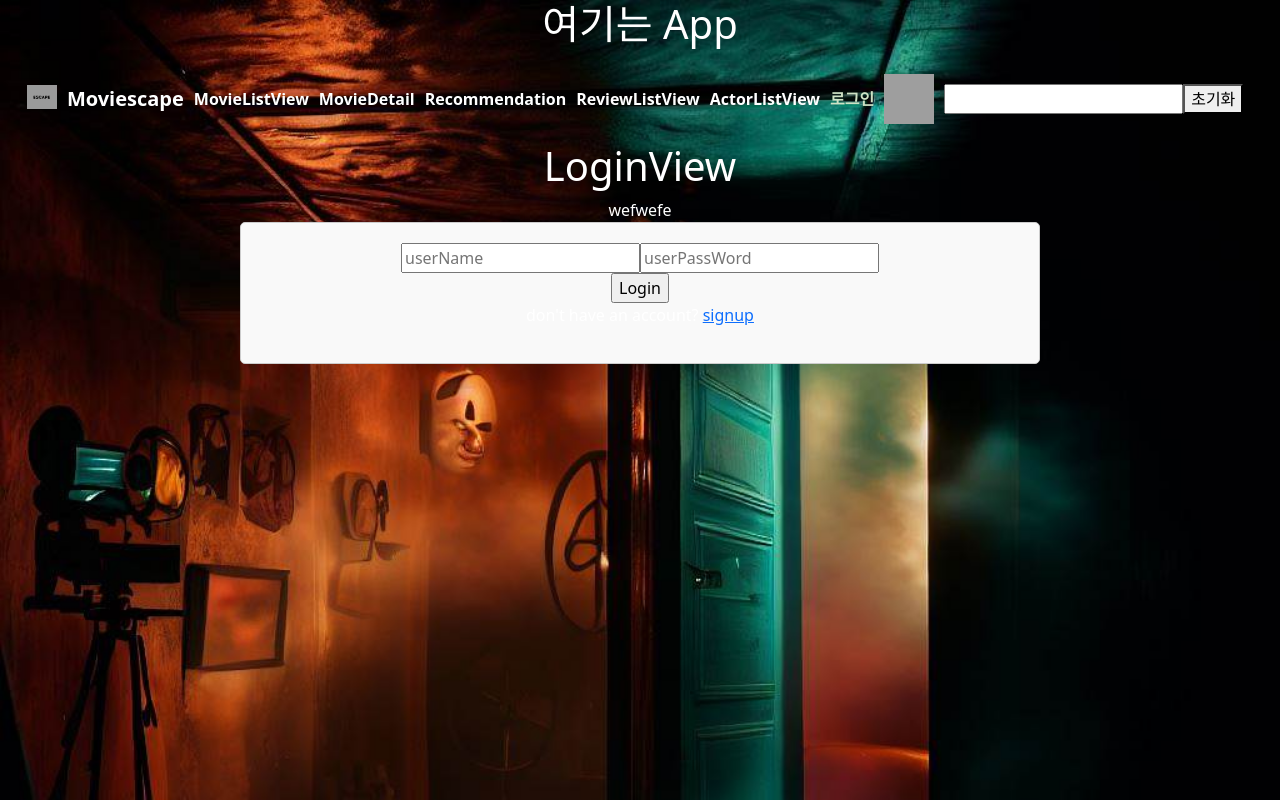
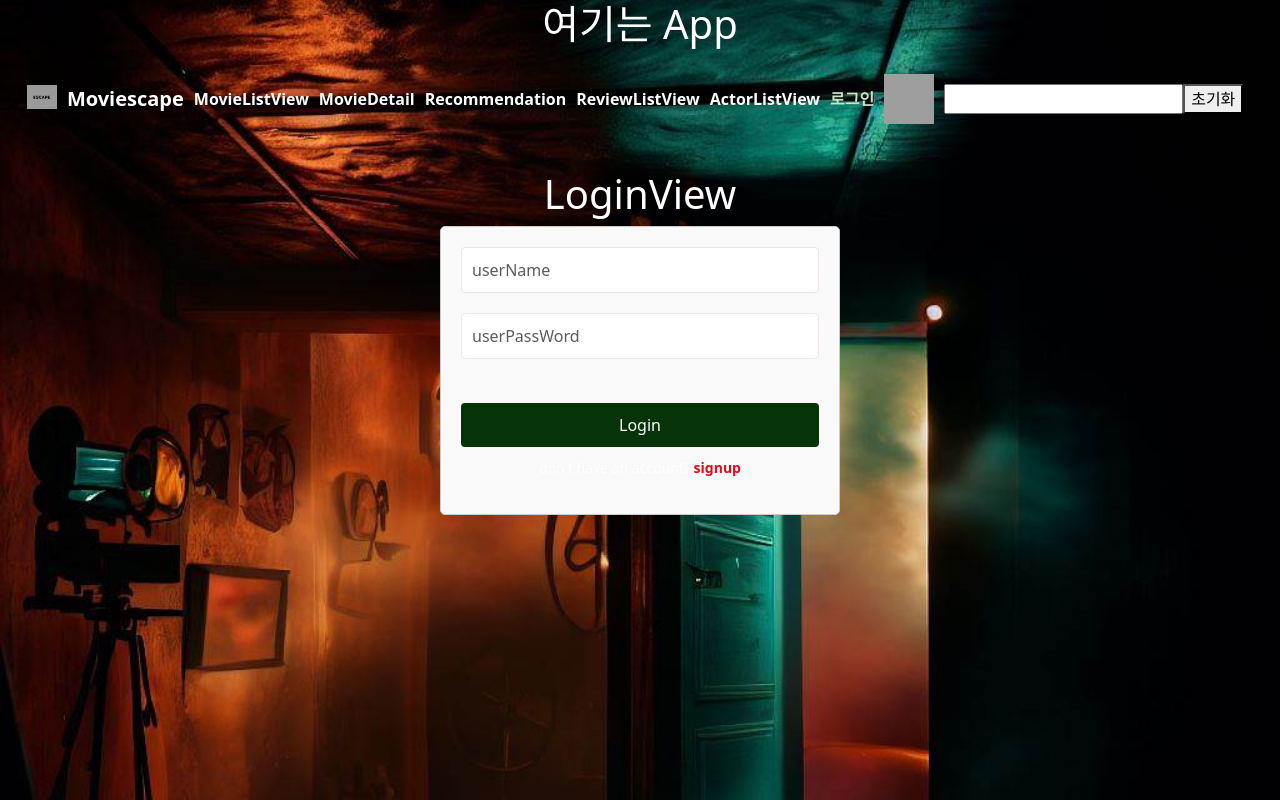
Before and after one commit to tsmich926/SSAFYPJT_MOVIErecommend, a Vue app in the folder moviescape_frontend/: page /LoginView in a window 1280 px wide. Built offline with nearby package versions, Linux system fonts and the light colour scheme; grey boxes are pictures that could not be loaded.

Commit message:
무비, 디렉터, 액터, 리뷰 수정 분기점(05.22.[AM 10])

```diff
--- a/moviescape_frontend/src/components/HumanListItems.vue
+++ b/moviescape_frontend/src/components/HumanListItems.vue
@@ -1,8 +1,8 @@
 <template>
-  <div>
+  <div class="row">
     <h1>HumanListItems</h1>
-      <div v-for="actor in ITEMactors" :key="actor.pk" >
-        <HumanCard :CARDactor="actor"/>
+      <div class="col" v-for="human in ITEMhumans" :key="human.pk" >
+        <HumanCard :CARDhuman="human"/>
       </div>
   </div>
 </template>
@@ -17,7 +17,7 @@ export default {
   },
 
   props:{
-    ITEMactors:Array
+    ITEMhumans:Array
   },
   methods:{
 
--- a/moviescape_frontend/src/views/Account/LoginView.vue
+++ b/moviescape_frontend/src/views/Account/LoginView.vue
@@ -1,20 +1,22 @@
 <template>
-  <div>
+  <div class="login-view">
     <h1>LoginView</h1>
-    wefwefe
     <div class="userloginbox">
       <form v-on:submit.prevent="LogIn">
-        <input type="text" placeholder="userName" v-model="username" required>
-        <input type="password" placeholder="userPassWord" v-model="password" required>
+        <div class="form-group">
+          <input type="text"  class="form-control" placeholder="userName" v-model="username" required>
+        </div>
+        <div class="form-group">
+          <input type="password"  class="form-control" placeholder="userPassWord" v-model="password" required>
+        </div>
         <br>
-        <input type="submit" value="Login">
-        <p class="signup">don't have an account?
+        <input type="submit" class="btn btn-primary" value="Login">
+        <p class="signup-text">don't have an account?
           <router-link to="/SignUpView">signup</router-link>
           <!-- <a href="javascript:void(0);" @click="toggleForm">Sign up</a> -->
         </p>
       </form>
     </div>
-
   </div>
 </template>
 
@@ -46,14 +48,67 @@ export default {
 
 </script>
 
-<style>
+<style scoped>
 
-.userloginbox {
+/* .userloginbox {
   width: 800px;
   margin: 0 auto;
   padding: 20px;
   border: 1px solid #ccc;
   border-radius: 5px;
   background-color: #f9f9f9;
+} */
+
+.login-view {
+  display: flex;
+  flex-direction: column;
+  align-items: center;
+  justify-content: center;
+  height: 50vh;
 }
+
+.userloginbox {
+  width: 400px;
+  padding: 20px;
+  border: 1px solid #ccc;
+  border-radius: 5px;
+  background-color: #f9f9f9;
+}
+
+.form-group {
+  margin-bottom: 20px;
+}
+
+
+.form-control {
+  width: 100%;
+  padding: 10px;
+  font-size: 16px;
+  border: 1px solid hsl(0, 30%, 92%);
+  border-radius: 4px;
+}
+
+.btn-primary {
+  width: 100%;
+  padding: 10px;
+  font-size: 16px;
+  border: none;
+  border-radius: 4px;
+  background-color: #063308;
+  color: #fff;
+  cursor: pointer;
+}
+
+.signup-text {
+  text-align: center;
+  margin-top: 10px;
+  font-size: 14px;
+}
+
+.signup-text a {
+  color: #e50914;
+  text-decoration: none;
+  font-weight: bold;
+}
+
 </style>
--- a/moviescape_frontend/src/views/Human/ActorListView.vue
+++ b/moviescape_frontend/src/views/Human/ActorListView.vue
@@ -2,22 +2,26 @@
     <div>
         <div>
             <p>ActorListView</p>
-            <HumanListItems :ITEMactors="actor_list"/>
+            <HumanListItems :ITEMhumans="actor_list"/>
         </div>
+        <infinite-loading @infinite="getWholeActors"></infinite-loading>
     </div>
 </template>
 
 <script>
+import InfiniteLoading from 'vue-infinite-loading'
 import axios from 'axios'
 import HumanListItems from '@/components/HumanListItems.vue'
 
 export default {
     name:'ActorListView',
-components: {HumanListItems},
-
+    components: {
+        HumanListItems,
+        InfiniteLoading
+    },
     data() {
         return {
-
+            page:0,
             actors: [],
         };
     },
@@ -27,15 +31,23 @@ computed:{
         }
     },
     methods: {
-    getWholeActors(){
+        getWholeActors($state){
             axios({
                 method:'get',
                 url:`http://127.0.0.1:8000/api/v1/actors/`,
+                params:{
+                    page:this.page
+                }
             })
             .then((res)=>{
-        console.log(res.data)
-        this.actors = res.data
-
+                console.log(res)
+                if (res.data.length){
+                    this.page+=1
+                    this.actors.push(...res.data)
+                    $state.loaded();
+                }else{
+                    $state.complete()
+                }
             })
             .catch((err)=>{
                 console.log(err)
--- a/moviescape_frontend/src/views/Human/DirectorListView.vue
+++ b/moviescape_frontend/src/views/Human/DirectorListView.vue
@@ -2,42 +2,58 @@
     <div>
         <div>
             <p>DirectorListView</p>
-            <HumanListItems/>
+            <HumanListItems :ITEMhumans="director_list"/>
         </div>
+        <infinite-loading @infinite="getWholeDirectors"></infinite-loading>
     </div>
 </template>
 
 <script>
+import InfiniteLoading from 'vue-infinite-loading'
 import axios from 'axios';
 import HumanListItems from '@/components/HumanListItems.vue'
 
 export default {
     name:'DirectorListView',
-    components: {HumanListItems},
+    components: {
+        HumanListItems,
+        InfiniteLoading
+    },
 
     data() {
         return {
-    // actor:'',
-    // actors: [],
+            page:0,
+            directors: [],
         };
     },
-
-created() {
-    const API = 'http://127.0.0.1:8000/'
+    computed:{
+        director_list (){
+            return this.directors
+        }
+    },
+    methods: {
+        getWholeDirectors($state){
             axios({
                 method:'get',
-        url:`${API}/api/v1/directors/`,
+                url:`http://127.0.0.1:8000/api/v1/directors/`,
+                params:{
+                    page:this.page
+                }
             })
             .then((res)=>{
                 console.log(res)
-        // this.$router.push({name:''})
+                if (res.data.length){
+                    this.page+=1
+                    this.directors.push(...res.data)
+                    $state.loaded();
+                }else{
+                    $state.complete()
+                }
             })
             .catch((err)=>{
                 console.log(err)
             })
-    },
-    computed:{
-        // actors
+        }
     },
 };
 </script>
--- a/moviescape_frontend/src/views/Review/CreateReviewView.vue
+++ b/moviescape_frontend/src/views/Review/CreateReviewView.vue
@@ -1,11 +1,18 @@
 <template>
   <div>
     <h1>CreateReviewView</h1>
+    <h2>새로운 글 등록</h2>
     <div class="board-detail">
       <form action="">
         <div class="board-contents">
+          <div class="search-wrapper">
+            <input type="text" v-model.trim="searchQuery" class="search-input" placeholder="영화를 검색하세요">
+            <input type="button" @click="searchMovie" class="search-button">
+              <i class="search-result">영화를 선택하셨습니다</i>
+
+          </div>
           <label for="title">제목</label>
-          <input type="text" v-model.trim="title" class="w3-input w3-border" placeholder="제목을 입력해주세요."><br>
+          <input type="text" v-model.trim="title" class=" input-field " placeholder="제목을 입력해주세요."><br>
           <label for="input">내용</label>
           <textarea id="content" cols="30" rows="10" v-model="content" placeholder="리뷰를 작성해주세요."></textarea><br>
         </div>
@@ -27,6 +34,7 @@ export default {
     return{
       content:null,
       title:null,
+      searchQuery:null,
     }
   },
   methods:{
@@ -64,9 +72,14 @@ export default {
       .catch((err)=>{
         console.log(err)
       })
+    },
+    searchMovie(){
+      console.log(this.title)
     }
+
   },
   computed:{
+
 
   },
 
@@ -74,5 +87,38 @@ export default {
 </script>
 
 <style>
+.btn {
+  padding: 8px 16px;
+  border: none;
+  border-radius: 4px;
+  color: #fff;
+  cursor: pointer;
+  font-size: 14px;
+}
+
+.input-field {
+  width: 100%;
+  padding: 8px;
+  border: 1px solid #ccc;
+  border-radius: 4px;
+  margin-bottom: 10px;
+}
+
+textarea {
+  width: 100%;
+  padding: 8px;
+  border: 1px solid #ccc;
+  border-radius: 4px;
+  margin-bottom: 10px;
+}
+
+
+.search-wrapper {
+  position: relative;
+  display: flex;
+  align-items: center;
+  margin-bottom: 10px;
+}
+
 
 </style>
```
Also changed, not shown: moviescape_frontend/src/components/HumanCard.vue (+20 -87 lines). Lines whose indentation alone changed are shown as unchanged.
